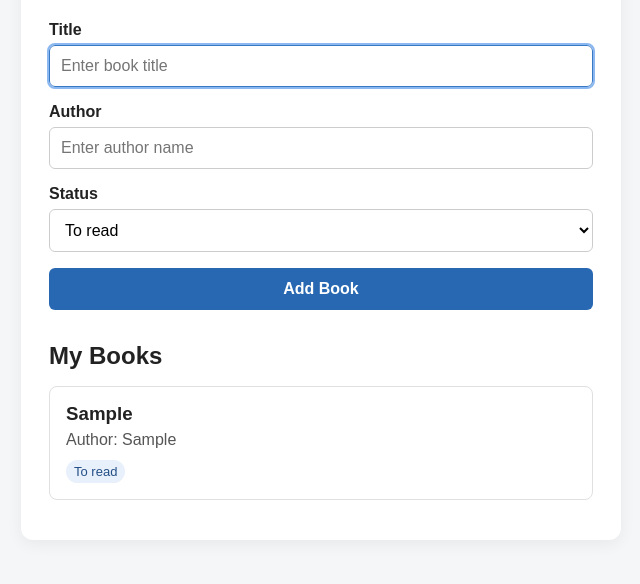
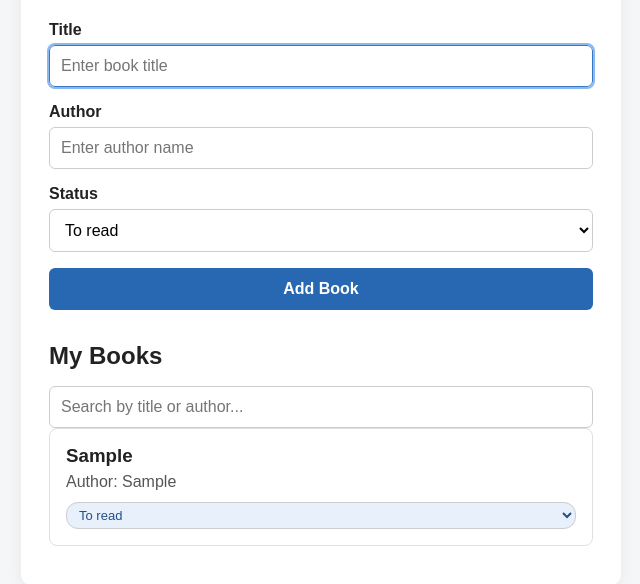
Before and after one commit to Nehaaaa2005/Bookmarkd-a-book-tracker, a plain HTML site: page index.html in a window 1280 px wide. Both pictures are taken after typing "Sample", "Sample" into the empty fields and a click on the button "Add Book". Shown: the part 124-708 px from the top of the page, without its empty margins (319-959 px from the left). Drawn offline with Linux system fonts and the light colour scheme.

Commit message:
Add files via upload
Update Book Tracker with search and status changes

```diff
--- a/index.html
+++ b/index.html
@@ -40,6 +40,14 @@
 
         <section class="book-section">
             <h2>My Books</h2>
+
+            <input
+               type="text"
+               id="search-input"
+               placeholder="Search by title or author..."
+               aria-label="Search books by title or author"
+            >
+
             <p id="empty-message">No books added yet. Add your first book above!</p>
             <ul id="book-list"></ul>
         </section>
--- a/script.js
+++ b/script.js
@@ -10,6 +10,8 @@ const authorError = document.getElementById("author-error");
 const bookList = document.getElementById("book-list");
 const emptyMessage = document.getElementById("empty-message");
 
+const searchInput = document.getElementById("search-input");
+
 // NEW: Store all books in an array
 let books = [];
 
@@ -18,11 +20,23 @@ function saveBooks() {
     localStorage.setItem("books", JSON.stringify(books));
 }
 
-// NEW: Display all books in the array
+
 function displayBooks() {
     bookList.innerHTML = "";
 
-    books.forEach(function (book) {
+    // Get the search text and ignore letter case
+    const searchText = searchInput.value.trim().toLowerCase();
+
+    // Filter books by title or author
+    const filteredBooks = books.filter(function (book) {
+        return (
+            book.title.toLowerCase().includes(searchText) ||
+            book.author.toLowerCase().includes(searchText)
+        );
+    });
+
+    // Display only matching books
+    filteredBooks.forEach(function (book) {
         const bookCard = document.createElement("li");
         bookCard.className = "book-card";
 
@@ -32,17 +46,48 @@ function displayBooks() {
         const bookAuthor = document.createElement("p");
         bookAuthor.textContent = "Author: " + book.author;
 
-        const bookStatus = document.createElement("span");
+
+        const bookStatus = document.createElement("select");
         bookStatus.className = "book-status";
-        bookStatus.textContent = book.status;
+
+        ["To read", "Reading", "Finished"].forEach(function (status) {
+    const option = document.createElement("option");
+    option.value = status;
+    option.textContent = status;
+
+    if (status === book.status) {
+        option.selected = true;
+    }
+
+    bookStatus.append(option);
+        });
+
+        // Update and save the book when its status changes
+        bookStatus.addEventListener("change", function () {
+           book.status = bookStatus.value;
+           saveBooks();
+           displayBooks();
+        });
 
         bookCard.append(bookTitle, bookAuthor, bookStatus);
+
         bookList.append(bookCard);
     });
 
-    // Show the empty message only when there are no books
-    emptyMessage.hidden = books.length > 0;
+    // Show an appropriate message
+    if (books.length === 0) {
+        emptyMessage.textContent =
+            "No books added yet. Add your first book above!";
+        emptyMessage.hidden = false;
+    } else if (filteredBooks.length === 0) {
+        emptyMessage.textContent = "No matching books found.";
+        emptyMessage.hidden = false;
+    } else {
+        emptyMessage.hidden = true;
+    }
 }
+
+searchInput.addEventListener("input", displayBooks);
 
 // NEW: Load previously saved books when the page opens
 const savedBooks = localStorage.getItem("books");
```
